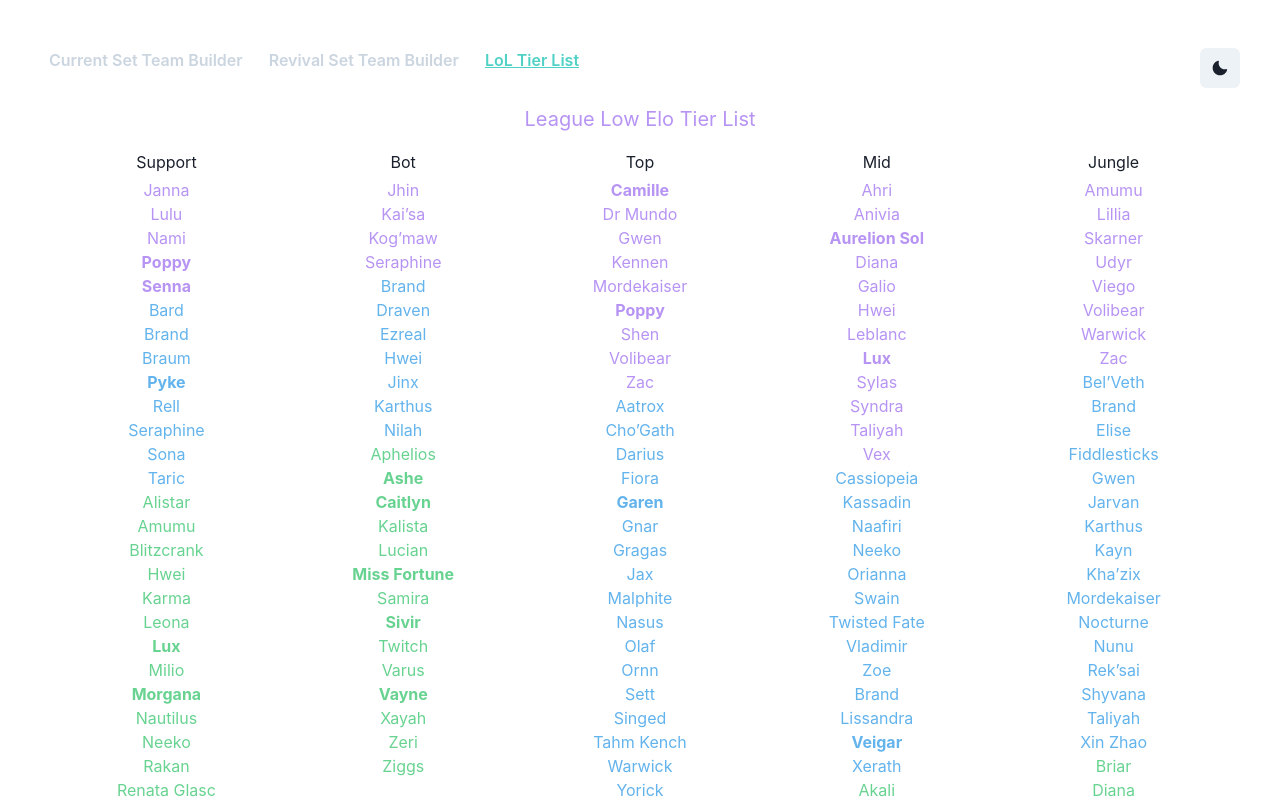
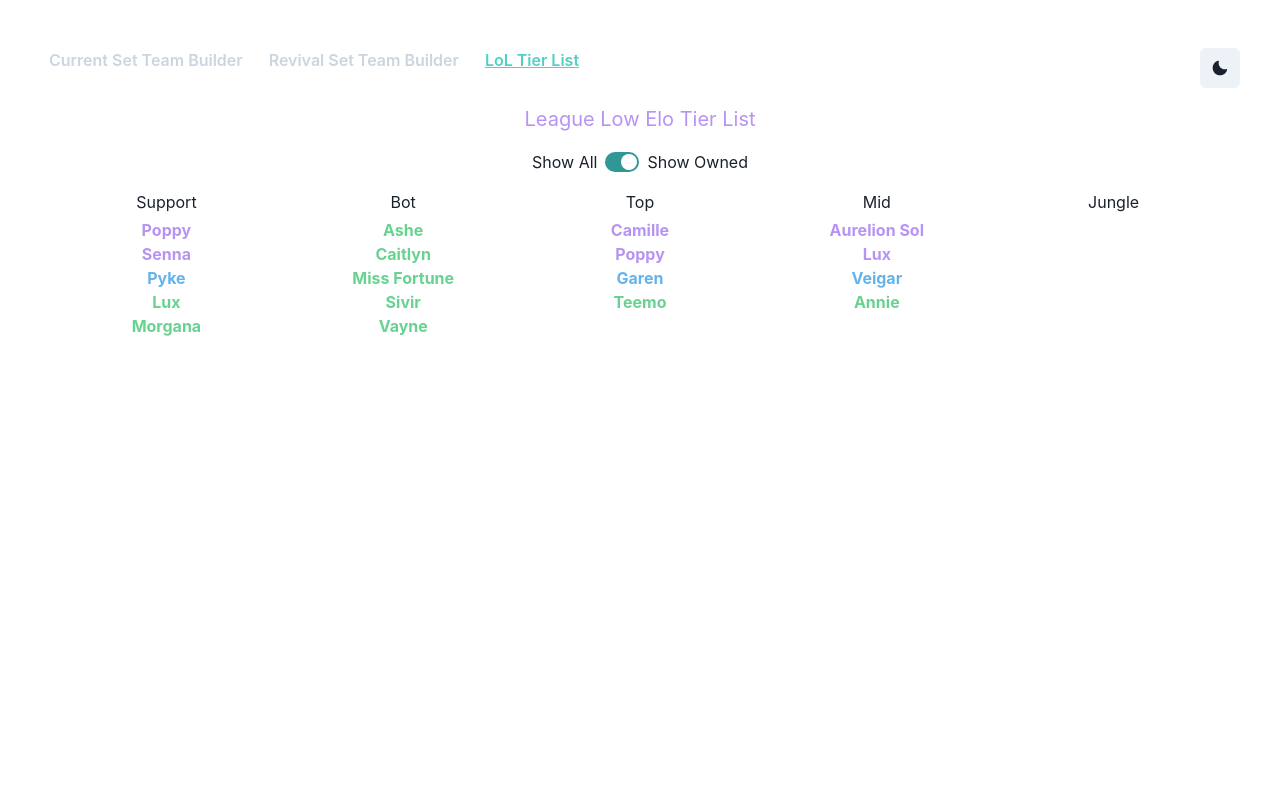
Before and after one commit to piratemermaid/tft-noob-helper, a React (Vite) app: page /lol_tier_list in a window 1280 px wide. Shown: the top 800 px of the page. Built offline with nearby package versions, Linux system fonts and the light colour scheme.

Commit message:
add toggle to show only owned champions

```diff
--- a/src/components/TierListColumn.jsx
+++ b/src/components/TierListColumn.jsx
@@ -4,7 +4,7 @@
 
 import MY_CHAMPS from '../data/myChamps';
 
-export default function TierListColumn({ title, tierList }) {
+export default function TierListColumn({ title, tierList, showOwned }) {
   const tierColors = {
     S: 'purple.300',
     A: 'blue.300',
@@ -17,18 +17,24 @@
       <>
         {_.map(tierList, (champions, tier) => (
           <Fragment key={tier}>
-            {champions.map((champion) => (
+            {champions.map((champion) => {
+              const isOwned = MY_CHAMPS.includes(champion);
+
+              if (showOwned && !isOwned) return null;
+
+              return (
                 <Text
                   key={champion}
                   sx={{
                     color: tierColors[tier],
                     my: -1,
-                  fontWeight: MY_CHAMPS.includes(champion) ? 'bold' : 'normal',
+                    fontWeight: isOwned ? 'bold' : 'normal',
                   }}
                 >
                   {champion}
                 </Text>
-            ))}
+              );
+            })}
           </Fragment>
         ))}
       </>
--- a/src/pages/LowEloTierList.jsx
+++ b/src/pages/LowEloTierList.jsx
@@ -1,22 +1,66 @@
-import { SimpleGrid, Text } from '@chakra-ui/react';
+import React from 'react';
+import {
+  Box,
+  Center,
+  FormControl,
+  FormLabel,
+  HStack,
+  SimpleGrid,
+  Switch,
+  Text,
+  VStack,
+} from '@chakra-ui/react';
 
 import PageLayout from '../components/PageLayout';
 import TierListColumn from '../components/TierListColumn';
 import LOW_ELO_TIER_LIST from '../data/leagueLowEloTierList';
 
 export default function LowEloTierList() {
+  const [showOwned, setShowOwned] = React.useState(true);
+
   return (
     <PageLayout>
-      <Text sx={{ color: 'purple.300', fontSize: 20 }}>
+      <Text sx={{ color: 'purple.300', fontSize: 20, mb: 4 }}>
         League Low Elo Tier List
       </Text>
+      <Center>
+        <HStack>
+          <Text>Show All</Text>
+          <Switch
+            colorScheme="teal"
+            onChange={() => setShowOwned(!showOwned)}
+            isChecked={showOwned}
+          />
+          <Text>Show Owned</Text>
+        </HStack>
+      </Center>
 
       <SimpleGrid columns={5} sx={{ my: 4 }}>
-        <TierListColumn title="Support" tierList={LOW_ELO_TIER_LIST.Support} />
-        <TierListColumn title="Bot" tierList={LOW_ELO_TIER_LIST.Bot} />
-        <TierListColumn title="Top" tierList={LOW_ELO_TIER_LIST.Top} />
-        <TierListColumn title="Mid" tierList={LOW_ELO_TIER_LIST.Mid} />
-        <TierListColumn title="Jungle" tierList={LOW_ELO_TIER_LIST.Jungle} />
+        <TierListColumn
+          title="Support"
+          tierList={LOW_ELO_TIER_LIST.Support}
+          showOwned={showOwned}
+        />
+        <TierListColumn
+          title="Bot"
+          tierList={LOW_ELO_TIER_LIST.Bot}
+          showOwned={showOwned}
+        />
+        <TierListColumn
+          title="Top"
+          tierList={LOW_ELO_TIER_LIST.Top}
+          showOwned={showOwned}
+        />
+        <TierListColumn
+          title="Mid"
+          tierList={LOW_ELO_TIER_LIST.Mid}
+          showOwned={showOwned}
+        />
+        <TierListColumn
+          title="Jungle"
+          tierList={LOW_ELO_TIER_LIST.Jungle}
+          showOwned={showOwned}
+        />
       </SimpleGrid>
     </PageLayout>
   );
```
Lines whose indentation alone changed are shown as unchanged.
